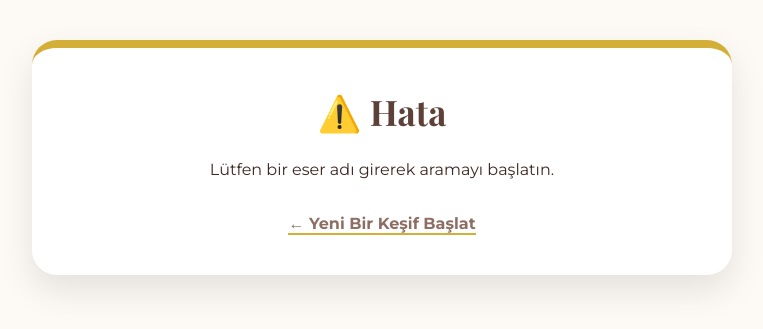
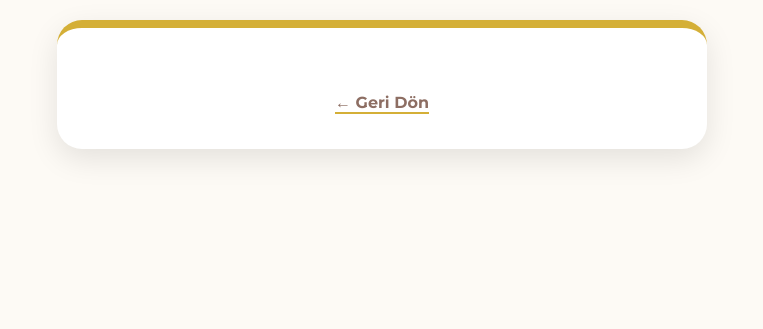
Before and after one commit to nisanurguzell454-afk/archaeotech, a PHP site: page /analiz.php in a window 1280 px wide. Shown: the top 329 px of the page, without its empty margins (258-1021 px from the left). Run offline with PHP 8.4, Linux system fonts and the light colour scheme.

Commit message:
Update analiz.php

```diff
--- a/analiz.php
+++ b/analiz.php
@@ -3,129 +3,61 @@
 <head>
     <meta charset="UTF-8">
     <meta name="viewport" content="width=device-width, initial-scale=1.0">
-    <title>ArchaeoTech | Analiz Sonucu</title>
-    <link href="https://fonts.googleapis.com/css2?family=Montserrat:wght@400;700&family=Playfair+Display:wght@700&display=swap" rel="stylesheet">
+    <title>ArchaeoTech | Sonuçlar</title>
+    <link href="https://fonts.googleapis.com/css2?family=Playfair+Display:wght@700&family=Montserrat:wght@400;700&display=swap" rel="stylesheet">
     <style>
-        /* TASARIM KAYMASINI ÖNLEYEN VE ŞIKLAŞTIRAN STİLLER */
         * { box-sizing: border-box; margin: 0; padding: 0; }
-        body {
-            font-family: 'Montserrat', sans-serif;
-            background: #fdfaf5;
-            display: flex;
-            justify-content: center;
-            padding: 40px 20px;
-            color: #3e2723;
-        }
-        .container {
-            max-width: 700px;
-            width: 100%;
-            background: white;
-            padding: 40px;
-            border-radius: 25px;
-            box-shadow: 0 15px 35px rgba(0,0,0,0.1);
-            border-top: 8px solid #d4af37;
-            text-align: center;
-        }
-        h2 {
-            font-family: 'Playfair Display', serif;
-            color: #5d4037;
-            font-size: 2.2rem;
-            margin-bottom: 25px;
-        }
-        .eser-img {
-            width: 100%;
-            max-height: 400px;
-            object-fit: cover;
-            border-radius: 15px;
-            margin-bottom: 25px;
-            box-shadow: 0 5px 15px rgba(0,0,0,0.1);
-        }
-        .bilgi {
-            line-height: 1.8;
-            text-align: justify;
-            color: #444;
-            font-size: 1.05rem;
-            margin-bottom: 30px;
-        }
-        .map-box {
-            margin-top: 40px;
-            border-radius: 20px;
-            overflow: hidden;
-            border: 1px solid #eee;
-            background: #f9f9f9;
-        }
-        .map-title {
-            padding: 15px;
-            background: #f1ede4;
-            color: #5d4037;
-            font-weight: bold;
-            text-align: left;
-            font-size: 0.9rem;
-        }
-        .btn-back {
-            display: inline-block;
-            margin-top: 35px;
-            text-decoration: none;
-            color: #8d6e63;
-            font-weight: 700;
-            border-bottom: 2px solid #d4af37;
-            transition: 0.3s;
-        }
-        .btn-back:hover { color: #d4af37; }
+        body { font-family: 'Montserrat', sans-serif; background: #fdfaf5; display: flex; justify-content: center; padding: 20px; color: #3e2723; }
+        .container { max-width: 650px; width: 100%; background: white; padding: 35px; border-radius: 25px; box-shadow: 0 10px 30px rgba(0,0,0,0.1); border-top: 8px solid #d4af37; text-align: center; }
+        h2 { font-family: 'Playfair Display', serif; color: #5d4037; font-size: 2rem; margin-bottom: 20px; }
+        .eser-img { width: 100%; border-radius: 15px; margin-bottom: 25px; box-shadow: 0 5px 15px rgba(0,0,0,0.1); }
+        .bilgi { line-height: 1.8; text-align: justify; color: #444; font-size: 1.05rem; }
+        .map-box { margin-top: 35px; border-radius: 15px; overflow: hidden; border: 1px solid #eee; }
+        .btn-back { display: inline-block; margin-top: 30px; text-decoration: none; color: #8d6e63; font-weight: 700; border-bottom: 2px solid #d4af37; }
     </style>
 </head>
 <body>
     <div class="container">
         <?php
-        // Arama terimini al (q parametresi index.php'den geliyor)
-        $q = $_GET['q'] ?? ($_POST['eser_adi'] ?? '');
+        $q = $_GET['q'] ?? '';
+        if ($q) {
+            // 1. ADIM: Wikipedia Arama Motorunu kullan (En yakın başlığı bulur)
+            $search_url = "https://tr.wikipedia.org/w/api.php?action=query&list=search&srsearch=" . urlencode($q) . "&format=json";
+            $search_res = file_get_contents($search_url);
+            $search_data = json_decode($search_res, true);
 
-        if ($q) {
-            // Wikipedia API'den veri çekme
-            $url = "https://tr.wikipedia.org/api/rest_v1/page/summary/" . urlencode($q);
-            $ch = curl_init();
-            curl_setopt($ch, CURLOPT_URL, $url);
-            curl_setopt($ch, CURLOPT_RETURNTRANSFER, true);
-            curl_setopt($ch, CURLOPT_USERAGENT, 'ArchaeoTechBot/1.0');
-            $res = curl_exec($ch);
-            curl_close($ch);
+            if (!empty($search_data['query']['search'])) {
+                // En iyi eşleşen başlığı al
+                $best_title = $search_data['query']['search'][0]['title'];
 
-            $data = json_decode($res, true);
+                // 2. ADIM: Bu başlığın özetini ve resmini getir
+                $url = "https://tr.wikipedia.org/api/rest_v1/page/summary/" . urlencode($best_title);
+                $ch = curl_init();
+                curl_setopt($ch, CURLOPT_URL, $url);
+                curl_setopt($ch, CURLOPT_RETURNTRANSFER, true);
+                curl_setopt($ch, CURLOPT_USERAGENT, 'ArchaeoTechBot/1.0');
+                $res = curl_exec($ch); curl_close($ch);
+                $data = json_decode($res, true);
 
-            if (isset($data['title']) && $data['title'] != "Not found.") {
-                // ESER ADI
                 echo "<h2>🏛️ " . $data['title'] . "</h2>";
 
-                // ESER RESMİ (Eğer Wikipedia'da varsa)
                 if (isset($data['originalimage']['source'])) {
-                    echo "<img src='" . $data['originalimage']['source'] . "' class='eser-img' alt='" . $data['title'] . "'>";
+                    echo "<img src='" . $data['originalimage']['source'] . "' class='eser-img'>";
                 }
 
-                // ESER BİLGİSİ
-                echo "<div class='bilgi'>" . $data['extract'] . "</div>";
+                echo "<div class='bilgi'>" . ($data['extract'] ?? 'Bilgi bulunamadı.') . "</div>";
 
-                // CANLI HARİTA (Hatasız q parametreli sürüm)
+                // Hatasız Harita
                 echo "<div class='map-box'>";
-                echo "<div class='map-title'>📍 Harita Üzerinde Konum</div>";
-                echo "<iframe
-                        width='100%'
-                        height='400'
-                        frameborder='0'
-                        style='border:0;'
-                        src='https://maps.google.com/maps?q=" . urlencode($data['title']) . "&t=&z=14&ie=UTF8&iwloc=&output=embed'
-                        allowfullscreen>
-                      </iframe>";
+                echo "<iframe width='100%' height='350' frameborder='0' src='https://www.google.com/maps/search/" . urlencode($data['title']) . "&t=&z=14&ie=UTF8&iwloc=&output=embed'></iframe>";
                 echo "</div>";
-
             } else {
-                echo "<h2>🔍 Sonuç Bulunamadı</h2>";
-                echo "<p>Aradığınız yer hakkında bilgiye ulaşılamadı. Lütfen ismin doğruluğunu kontrol edin (Örn: Efes Antik Kenti).</p>";
+                echo "<h2>🔍 Üzgünüz...</h2>";
+                echo "<p>Aradığınız yer hakkında bilgiye ulaşılamadı. Lütfen başka bir yer deneyin.</p>";
             }
-        } else {
-            echo "<h2>⚠️ Hata</h2><p>Lütfen bir eser adı girerek aramayı başlatın.</p>";
         }
         ?>
-        <a href="index.php" class="btn-back">← Yeni Bir Keşif Başlat</a>
+        <a href="index.php" class="btn-back">← Geri Dön</a>
     </div>
 </body>
 </html>
```
